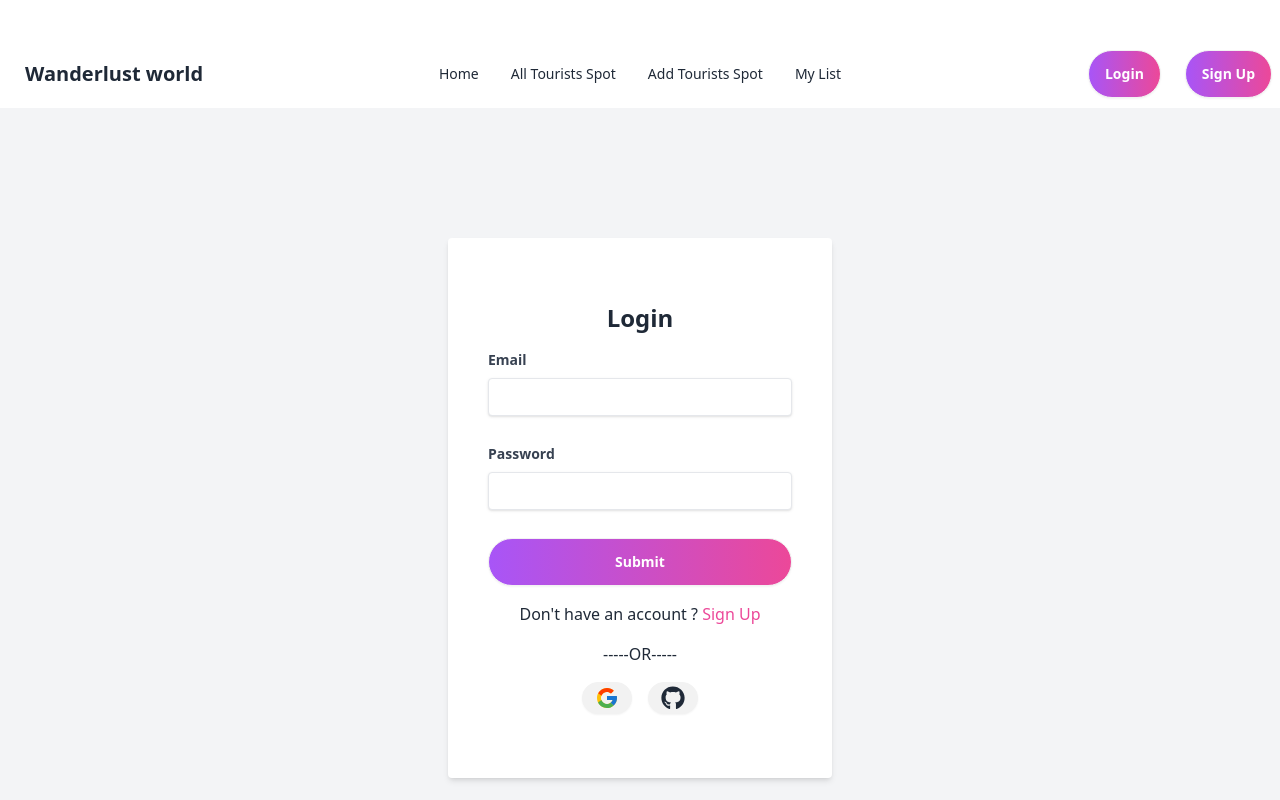
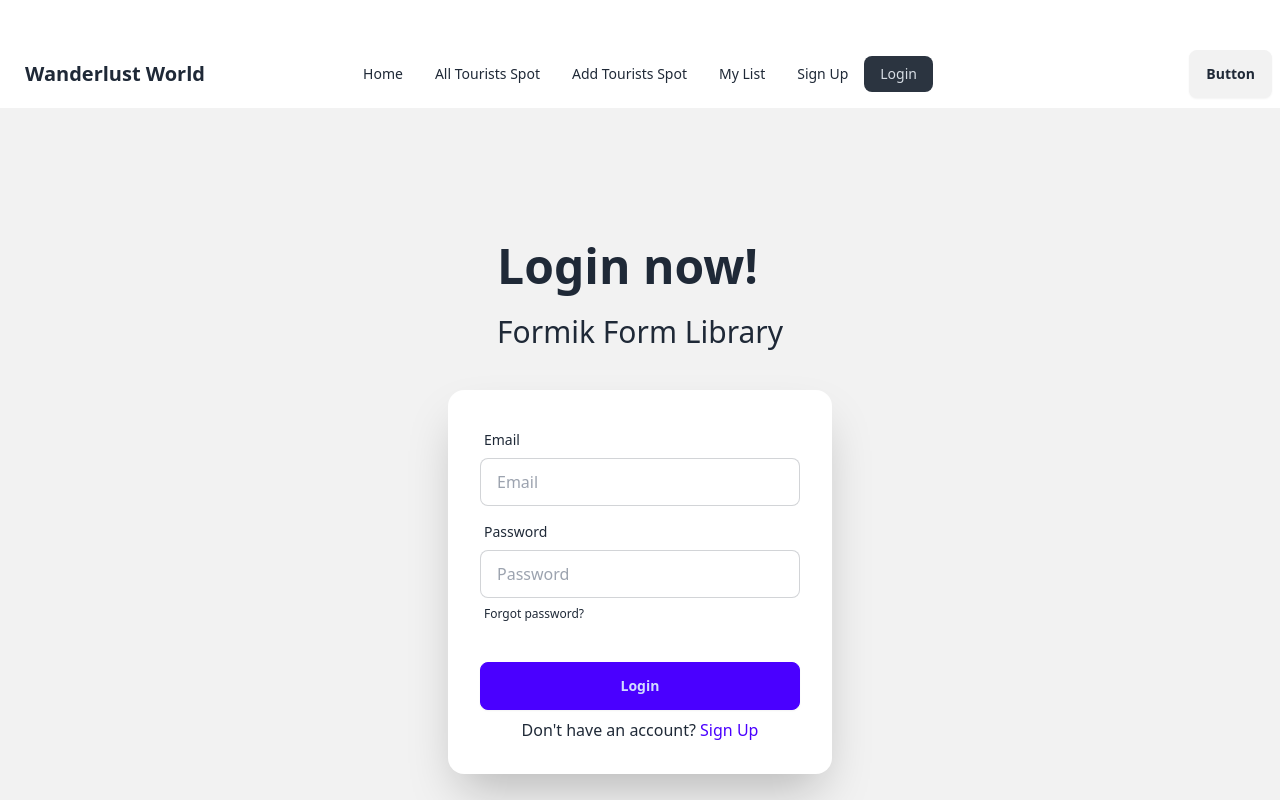
Before and after one commit to Sohelrana2815/wanderlust-world-client, a React (Vite) app: page /login in a window 1280 px wide. Shown: the top 800 px of the page. Built offline with nearby package versions, Linux system fonts and the light colour scheme; no server answers.

Commit message:
Login and sign Up page done!

```diff
--- a/package.json
+++ b/package.json
@@ -11,6 +11,7 @@
   },
   "dependencies": {
     "firebase": "^10.12.5",
+    "formik": "^2.4.6",
     "localforage": "^1.10.0",
     "match-sorter": "^6.3.4",
     "react": "^18.3.1",
--- a/src/Pages/Login/Login.jsx
+++ b/src/Pages/Login/Login.jsx
@@ -1,122 +1,75 @@
 /* eslint-disable react/no-unescaped-entities */
-import { useContext, useState } from "react";
-import { AuthContext } from "../../Providers/AuthProvider";
+import { useFormik } from "formik";
 import { Link } from "react-router-dom";
-import { FcGoogle } from "react-icons/fc";
-import { FaGithub } from "react-icons/fa6";
-import Swal from "sweetalert2";
 
 const Login = () => {
-  const { login, googleSignIn } = useContext(AuthContext);
-  const [error, setError] = useState("");
-
-  const handleLogin = (e) => {
-    e.preventDefault();
-    const form = e.target;
-    const email = form.email.value;
-    const password = form.password.value;
-    const loginInfo = { email, password };
-    console.log(loginInfo);
-
-    login(email, password)
-      .then((result) => {
-        console.log("Login user", result.user);
-        setError("");
-      })
-      .then(() => {
-        Swal.fire(
-          "Success!",
-          "Welcome back! You have successfully logged in.",
-          "success"
-        );
-        console.log("Profile Updated successfully");
-        setError("");
-      })
-      .catch((error) => {
-        console.log(error);
-        const customMessage = getErrorMessage(error.code);
-        setError(customMessage);
+  const formik = useFormik({
+    initialValues: {
+      email: "",
+      password: "",
+    },
+    onSubmit: (values) => {
+      console.log(values);
+    },
   });
-  };
-
-  //
-
-  const handleGoogleLogin = () => {
-    googleSignIn()
-      .then((result) => {
-        console.log(result.user);
-        setError("");
-      })
-      .catch((error) => {
-        console.log(error.message);
-        const customMessage = getErrorMessage(error.code);
-        setError(customMessage);
-      });
-  };
-  // Function to get a custom error message based on Firebase error codes
-  const getErrorMessage = (code) => {
-    switch (code) {
-      case "auth/invalid-credential":
-        return "Your email with your password are wrong";
-      default:
-        return "An unexpected error occurred. Please try again.";
-    }
-  };
 
   return (
-    <form
-      onSubmit={handleLogin}
-      className="flex items-center justify-center min-h-screen bg-gray-100"
-    >
-      <div className="w-full max-w-sm p-10 py-16 space-y-4 bg-white rounded shadow-md">
-        <h2 className="text-2xl font-bold text-center">Login</h2>
-
-        <div>
-          <label className="block mb-2 text-sm font-bold text-gray-700">
-            Email
+    <div className="hero bg-base-200 min-h-screen">
+      <div className="hero-content flex-col lg:flex w-full">
+        <div className="text-center lg:text-left ">
+          <h1 className="text-5xl font-bold">Login now!</h1>
+          <p className="py-6  text-3xl">Formik Form Library</p>
+        </div>
+        <div className="card bg-base-100 w-full max-w-sm shrink-0 shadow-2xl">
+          <form onSubmit={formik.handleSubmit} className="card-body">
+            <div className="form-control">
+              <label className="label">
+                <span className="label-text">Email</span>
               </label>
               <input
-            className="w-full px-3 py-2 mb-3 leading-tight text-gray-700 border rounded shadow appearance-none focus:outline-none focus:shadow-outline"
                 type="email"
                 name="email"
+                onChange={formik.handleChange}
+                value={formik.values.email}
+                placeholder="Email"
+                className="input input-bordered"
+                required
               />
             </div>
-        <div>
-          <label className="block mb-2 text-sm font-bold text-gray-700">
-            Password
+            <div className="form-control">
+              <label className="label">
+                <span className="label-text">Password</span>
               </label>
               <input
-            className="w-full px-3 py-2 mb-3 leading-tight text-gray-700 border rounded shadow appearance-none focus:outline-none focus:shadow-outline"
                 type="password"
                 name="password"
+                onChange={formik.handleChange}
+                value={formik.values.password}
+                placeholder="Password"
+                className="input input-bordered"
+                required
               />
+              <label className="label">
+                <a href="#" className="label-text-alt link link-hover">
+                  Forgot password?
+                </a>
+              </label>
             </div>
-        {error && <span className="text-red-600">{error}</span>}
-        <input
-          type="submit"
-          className="w-full btn px-4 py-2 font-bold text-white bg-gradient-to-r from-purple-500 to-pink-500 rounded-full hover:bg-gradient-to-l focus:outline-none focus:shadow-outline"
-        />
-        <p className="text-center">
-          Don't have an account ?{" "}
-          <Link to="/signUp" className="text-pink-500 font-medium">
+            <div className="form-control mt-6">
+              <button type="submit" className="btn btn-primary">
+                Login
+              </button>
+            </div>
+            <p className="text-center ">
+              Don't have an account?{" "}
+              <Link to="/signUp" className="font-medium text-primary">
                 Sign Up
               </Link>
             </p>
-        <p className="text-center">-----OR-----</p>
-        {/* icons */}
-        <p className="flex justify-center gap-4">
-          <button
-            onClick={handleGoogleLogin}
-            className="btn btn-sm rounded-full"
-          >
-            <FcGoogle className="text-2xl " />
-          </button>
-          <button className="btn btn-sm rounded-full">
-            <FaGithub className="text-2xl " />
-          </button>
-        </p>
+          </form>
         </div>
-    </form>
+      </div>
+    </div>
   );
 };
 
--- a/src/Pages/SignUp/SignUp.jsx
+++ b/src/Pages/SignUp/SignUp.jsx
@@ -1,158 +1,103 @@
-import { useContext, useState } from "react";
-import { AuthContext } from "../../Providers/AuthProvider";
-import { updateProfile } from "firebase/auth";
+import { useFormik } from "formik";
 import { Link } from "react-router-dom";
-import { FcGoogle } from "react-icons/fc";
-import { FaEye, FaEyeSlash, FaGithub } from "react-icons/fa6";
-import Swal from "sweetalert2";
 
 const SignUp = () => {
-  const { createUser } = useContext(AuthContext);
-  const [error, setError] = useState("");
-  const [showPassword, setShowPassword] = useState(false);
-
-  const handleSignUp = (e) => {
-    e.preventDefault();
-    const form = e.target;
-    const firstName = form.firstName.value;
-    const lastName = form.lastName.value;
-    const email = form.email.value;
-    const password = form.password.value;
-    const displayName = `${firstName} ${lastName}`;
-    const photoURL = form.photoURL.value;
-
-    const passwordRegex = /^(?=.*[a-z])(?=.*[A-Z]).{6,}$/;
-
-    if (!passwordRegex.test(password)) {
-      setError(
-        "Password must contain at least 6 characters, including one uppercase letter and one lowercase letter."
-      );
-      return;
-    }
-
-    const signUpInfo = {
-      firstName,
-      lastName,
-      email,
-      password,
-      displayName,
-      photoURL,
-    };
-
-    console.log(signUpInfo);
-
-    createUser(email, password)
-      .then((result) => {
-        return updateProfile(result.user, {
-          displayName: displayName,
-          photoURL: photoURL,
+  const formik = useFormik({
+    initialValues: {
+      name: "",
+      email: "",
+      photoURL: "",
+      password: "",
+    },
+    onSubmit: (values) => {
+      alert(JSON.stringify(values, null, 2));
+      console.log(values);
+    },
   });
-      })
-      .then(() => {
-        Swal.fire(
-          "Success!",
-          "Your account has been created successfully! Welcome aboard.",
-          "success"
-        );
-        console.log("Profile Updated successfully");
-        setError("");
-      })
-      .catch((error) => {
-        setError(error.message);
-        console.log(error);
-      });
-  };
   return (
-    <form
-      onSubmit={handleSignUp}
-      className="flex items-center justify-center min-h-screen bg-gray-100"
-    >
-      <div className="w-full max-w-sm p-10 py-10 space-y-4 bg-white rounded shadow-md">
-        <h2 className="text-2xl font-bold text-center">Sign Up</h2>
-        {error && (
-          <p className="mb-4 text-base font-medium  text-red-500 text-center">
-            {error}
-          </p>
-        )}
-        <div>
-          <label className="block mb-2 text-sm font-bold text-gray-700">
-            First Name
+    <div className="hero bg-base-200 min-h-screen">
+      <div className="hero-content flex-col lg:flex w-full">
+        <div className="text-center lg:text-left">
+          <h1 className="text-5xl font-bold">Sign Up now!</h1>
+          <p className="py-6 text-3xl text-center">Formik Form Library</p>
+        </div>
+        <div className="card bg-base-100 w-full max-w-sm shrink-0 shadow-2xl">
+          <form onSubmit={formik.handleSubmit} className="card-body">
+            <div className="form-control">
+              <label className="label">
+                <span className="label-text">Name</span>
               </label>
               <input
-            className="w-full px-3 py-2 mb-3 leading-tight text-gray-700 border rounded shadow appearance-none focus:outline-none focus:shadow-outline"
                 type="text"
-            name="firstName"
+                name="name"
+                onChange={formik.handleChange}
+                value={formik.values.name}
+                placeholder="Full Name"
+                className="input input-bordered"
+                required
               />
             </div>
-        <div>
-          <label className="block mb-2 text-sm font-bold text-gray-700">
-            Last Name
+
+            <div className="form-control">
+              <label className="label">
+                <span className="label-text">Email</span>
               </label>
               <input
-            className="w-full px-3 py-2 mb-3 leading-tight text-gray-700 border rounded shadow appearance-none focus:outline-none focus:shadow-outline"
-            type="text"
-            name="lastName"
+                type="email"
+                name="email"
+                onChange={formik.handleChange}
+                value={formik.values.email}
+                placeholder="Email"
+                className="input input-bordered"
+                required
               />
             </div>
-        <div>
-          <label className="block mb-2 text-sm font-bold text-gray-700">
-            Email
+
+            <div className="form-control">
+              <label className="label">
+                <span className="label-text">Photo URL</span>
               </label>
               <input
-            className="w-full px-3 py-2 mb-3 leading-tight text-gray-700 border rounded shadow appearance-none focus:outline-none focus:shadow-outline"
-            type="email"
-            name="email"
+                type="text"
+                name="photoURL"
+                onChange={formik.handleChange}
+                value={formik.values.photoURL}
+                placeholder="Photo URL"
+                className="input input-bordered"
+                required
               />
             </div>
-        <div>
-          <label className="block mb-2 text-sm font-bold text-gray-700">
-            Password
+
+            <div className="form-control">
+              <label className="label">
+                <span className="label-text">Password</span>
               </label>
               <input
-            className="w-full px-3 py-2 mb-3 leading-tight text-gray-700 border rounded shadow appearance-none focus:outline-none focus:shadow-outline"
-            type={showPassword ? "text" : "password"} // Toggle input type
+                type="password"
                 name="password"
+                onChange={formik.handleChange}
+                value={formik.values.password}
+                placeholder="password"
+                className="input input-bordered"
+                required
               />
-          <div className="relative">
-            <span
-              className="absolute bottom-[22px] cursor-pointer  right-2 text-base "
-              onClick={() => setShowPassword(!showPassword)}
-            >
-              {showPassword ? <FaEyeSlash /> : <FaEye />} {/* Toggle icon */}
-            </span>
+            </div>
+
+            <div className="form-control mt-6">
+              <button type="submit" className="btn btn-primary">
+                Sign Up
+              </button>
+            </div>
+            <h5 className="text-center">
+              Already have an account ?{" "}
+              <Link className="font-medium text-primary" to="/login">
+                Login
+              </Link>
+            </h5>
+          </form>
         </div>
       </div>
-        <div>
-          <label className="block mb-2 text-sm font-bold text-gray-700">
-            Photo URL
-          </label>
-          <input
-            className="w-full px-3 py-2 mb-3 leading-tight text-gray-700 border rounded shadow appearance-none focus:outline-none focus:shadow-outline"
-            type="text"
-            name="photoURL"
-          />
     </div>
-        <button className="w-full uppercase px-4 py-2 font-bold text-white bg-gradient-to-r from-purple-500 to-pink-500 rounded-full hover:bg-gradient-to-l focus:outline-none focus:shadow-outline">
-          Sign Up
-        </button>
-        <p className="text-center">
-          Already have an account ?{" "}
-          <Link to="/login" className="text-purple-500 font-medium">
-            Login
-          </Link>
-        </p>
-        <p className="text-center">-----OR-----</p>
-        {/* icons */}
-        <p className="flex justify-center gap-4">
-          <button className="btn btn-sm rounded-full">
-            <FcGoogle className="text-2xl " />
-          </button>
-          <button className="btn btn-sm rounded-full">
-            <FaGithub className="text-2xl " />
-          </button>
-        </p>
-      </div>
-    </form>
   );
 };
 
--- a/src/Routes/Routes.jsx
+++ b/src/Routes/Routes.jsx
@@ -3,6 +3,7 @@ import Root from "../Layout/Root";
 import Home from "../Pages/Home/Home/Home";
 import Login from "../Pages/Login/Login";
 import SignUp from "../Pages/SignUp/SignUp";
+import AllTouristsSpot from "../Pages/AllTouristsSpot/AllTouristsSpot";
 const router = createBrowserRouter([
   {
     path: "/",
@@ -11,6 +12,10 @@ const router = createBrowserRouter([
       {
         path: "/",
         element: <Home />,
+      },
+      {
+          path:'allTouristSpot',
+          element: <AllTouristsSpot/>
       },
       {
         path: "login",
--- a/src/Shared/Navbar/Navbar.jsx
+++ b/src/Shared/Navbar/Navbar.jsx
@@ -1,25 +1,25 @@
-import { useContext } from "react";
 import { Link, NavLink } from "react-router-dom";
-import { AuthContext } from "../../Providers/AuthProvider";
 
 const Navbar = () => {
-  const { user, logout } = useContext(AuthContext);
-  const handleLogout = () => {
-    logout();
-  };
   const navLinks = (
     <>
       <li>
         <NavLink to="/">Home</NavLink>
       </li>
       <li>
-        <NavLink to="$">All Tourists Spot</NavLink>
+        <NavLink to="/allTouristSpot">All Tourists Spot</NavLink>
       </li>
       <li>
-        <NavLink to="$">Add Tourists Spot</NavLink>
+        <NavLink to="/addTouristsSpot">Add Tourists Spot</NavLink>
       </li>
       <li>
-        <NavLink to="$">My List</NavLink>
+        <NavLink to="/myList">My List</NavLink>
+      </li>
+      <li>
+        <NavLink to="/SignUp">Sign Up</NavLink>
+      </li>
+      <li>
+        <NavLink to="/login">Login</NavLink>
       </li>
     </>
   );
@@ -51,52 +51,14 @@ const Navbar = () => {
           </ul>
         </div>
         <Link to="/">
-          <p className="btn btn-ghost text-xl">Wanderlust world</p>
+          <p className="btn btn-ghost text-xl">Wanderlust World</p>
         </Link>
       </div>
       <div className="navbar-center hidden lg:flex">
         <ul className="menu menu-horizontal px-1">{navLinks}</ul>
       </div>
       <div className="navbar-end">
-        {user ? (
-          <div className="dropdown dropdown-bottom">
-            <div
-              tabIndex={0}
-              role="button"
-              className="btn btn-ghost btn-circle avatar"
-            >
-              <div className="w-10 rounded-full">
-                {/* Add 'tooltip' and 'tooltip-bottom' classes for the tooltip */}
-                <img
-                  alt="Profile Picture"
-                  src={user?.photoURL}
-                  title={user.displayName}
-                />
-              </div>
-            </div>
-            <ul
-              tabIndex={0}
-              className="menu menu-sm dropdown-content bg-base-100 rounded-box z-[1] mt-3 w-52 p-2 shadow"
-            >
-              <li onClick={handleLogout}>
-                <a>Logout</a>
-              </li>
-            </ul>
-          </div>
-        ) : (
-          <div>
-            <Link to="/login">
-              <button className="btn  bg-gradient-to-r from-purple-500 to-pink-500  rounded-3xl hover:bg-gradient-to-l focus:outline-none focus:shadow-outline text-white ">
-                Login
-              </button>
-            </Link>
-            <Link to="/signUp">
-              <button className="btn ml-6 bg-gradient-to-r from-purple-500 to-pink-500 rounded-3xl  hover:bg-gradient-to-l focus:outline-none focus:shadow-outline text-white">
-                Sign Up
-              </button>
-            </Link>
-          </div>
-        )}
+        <a className="btn">Button</a>
       </div>
     </div>
   );
```
Also changed, not shown: src/Pages/AllTouristsSpot/AllTouristsSpot.jsx (added, +13 -0 lines), src/Providers/AuthProvider.jsx (+8 -67 lines), 1 other file (tests, documents, lock files or other folders). Lines whose indentation alone changed are shown as unchanged.
